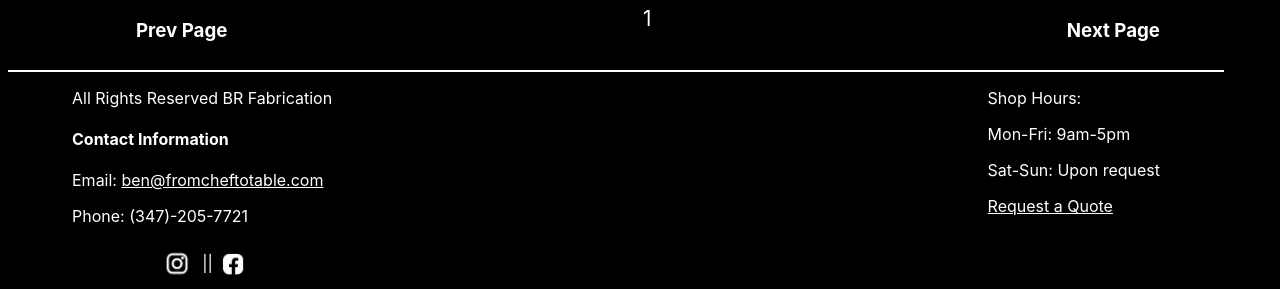
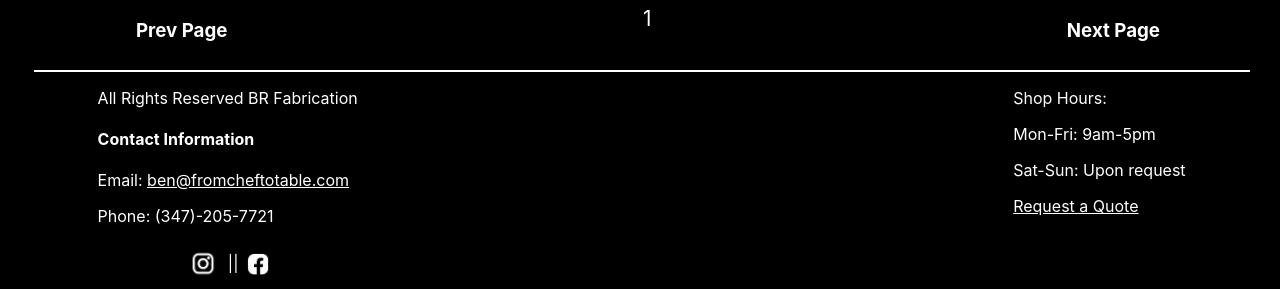
Before and after one commit to mwrowan89/BR-Fabrication-React.js, a React (Create React App) app: page /gallery in a window 1280 px wide. Shown: the part 2379-2668 px from the top of the page. Built offline with nearby package versions, Linux system fonts and the light colour scheme.

Commit message:
Fixed footer width and display

```diff
--- a/src/css/Footer.css
+++ b/src/css/Footer.css
@@ -1,10 +1,10 @@
 .footer {
   border-top: 2px solid white;
   width: 95vw;
-
   color: white;
   display: flex;
   justify-content: space-between;
+  margin-left: 2vw;
 }
 .links-footer {
   display: flex;
```
